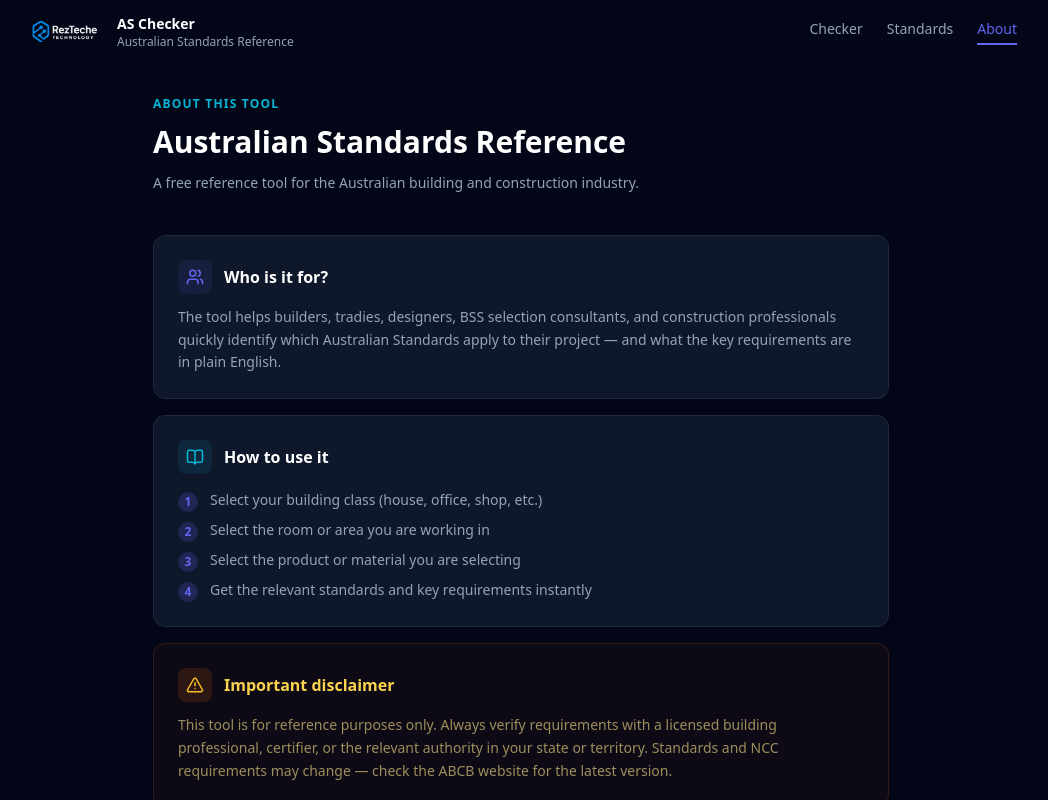
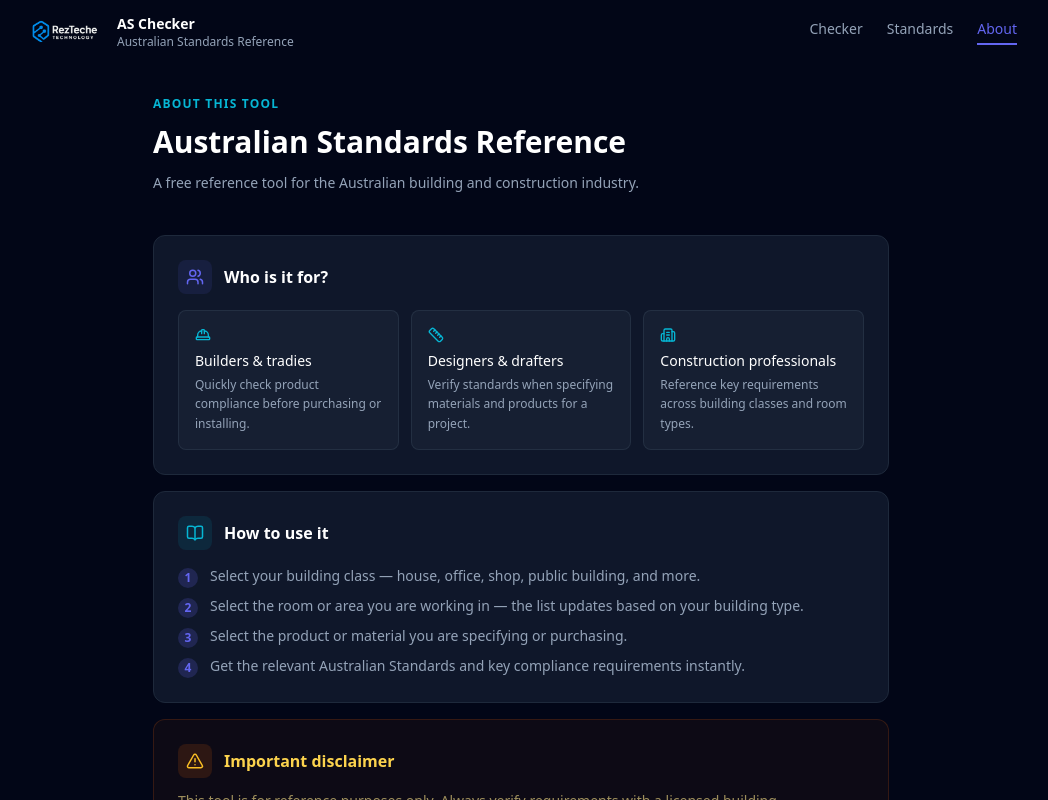
Before and after one commit to reza76py/as-rezteche, a React app in the folder frontend/: page /about in a window 1280 px wide. Shown: the top 800 px of the page, without its empty margins (119-1167 px from the left). Built offline with nearby package versions, Linux system fonts and the light colour scheme; no server answers; the HTML template or start-up script is replaced by a standard one.

Commit message:
feat: remove BSS mentions, improve about page, fix room filtering

```diff
--- a/frontend/src/pages/AboutPage.jsx
+++ b/frontend/src/pages/AboutPage.jsx
@@ -1,4 +1,4 @@
-import { BookOpen, AlertTriangle, Users } from 'lucide-react'
+import { BookOpen, AlertTriangle, Users, Building2, HardHat, Ruler } from 'lucide-react'
 
 export default function AboutPage() {
   return (
@@ -17,18 +17,27 @@ export default function AboutPage() {
         </div>
 
         <div className="space-y-4">
+
           <div className="bg-slate-900 border border-slate-800 rounded-xl p-6">
-            <div className="flex items-center gap-3 mb-3">
+            <div className="flex items-center gap-3 mb-4">
               <div className="bg-primary/10 rounded-lg p-2">
                 <Users size={18} className="text-primary" />
               </div>
               <h2 className="text-base font-semibold text-white">Who is it for?</h2>
             </div>
-            <p className="text-sm text-slate-400 leading-relaxed">
-              The tool helps builders, tradies, designers, BSS selection consultants,
-              and construction professionals quickly identify which Australian Standards
-              apply to their project — and what the key requirements are in plain English.
-            </p>
+            <div className="grid grid-cols-1 sm:grid-cols-3 gap-3">
+              {[
+                { icon: HardHat, label: 'Builders & tradies', desc: 'Quickly check product compliance before purchasing or installing.' },
+                { icon: Ruler, label: 'Designers & drafters', desc: 'Verify standards when specifying materials and products for a project.' },
+                { icon: Building2, label: 'Construction professionals', desc: 'Reference key requirements across building classes and room types.' },
+              ].map(({ icon: Icon, label, desc }) => (
+                <div key={label} className="bg-slate-800/50 rounded-lg p-4 border border-slate-700/50">
+                  <Icon size={16} className="text-accent mb-2" />
+                  <p className="text-sm font-medium text-white mb-1">{label}</p>
+                  <p className="text-xs text-slate-400 leading-relaxed">{desc}</p>
+                </div>
+              ))}
+            </div>
           </div>
 
           <div className="bg-slate-900 border border-slate-800 rounded-xl p-6">
@@ -40,10 +49,10 @@ export default function AboutPage() {
             </div>
             <ol className="space-y-2">
               {[
-                'Select your building class (house, office, shop, etc.)',
-                'Select the room or area you are working in',
-                'Select the product or material you are selecting',
-                'Get the relevant standards and key requirements instantly',
+                'Select your building class — house, office, shop, public building, and more.',
+                'Select the room or area you are working in — the list updates based on your building type.',
+                'Select the product or material you are specifying or purchasing.',
+                'Get the relevant Australian Standards and key compliance requirements instantly.',
               ].map((step, i) => (
                 <li key={i} className="flex items-start gap-3 text-sm text-slate-400">
                   <span className="flex-shrink-0 w-5 h-5 rounded-full bg-primary/20 text-primary text-xs font-bold flex items-center justify-center mt-0.5">
@@ -75,6 +84,7 @@ export default function AboutPage() {
               Built for the Australian construction industry · Standards based on NCC 2022/2025
             </p>
           </div>
+
         </div>
       </div>
     </div>
```
